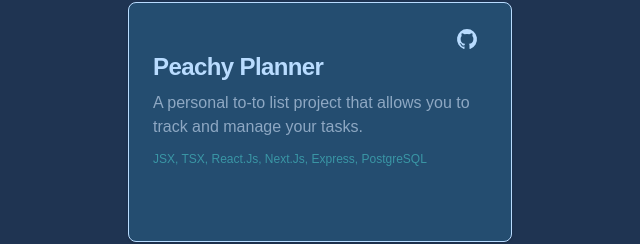
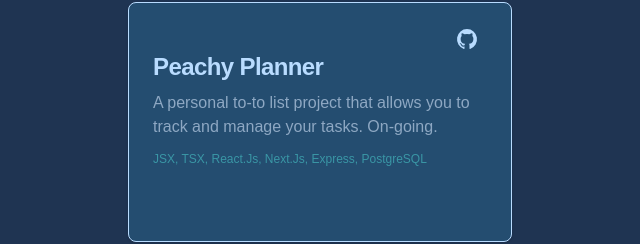
Before and after one commit to ashleyymedrano/my-pwp-ashleyymedrano, a website built with Vite: page index.html in a window 1280 px wide. Shown: the part 2595-2839 px from the top of the page, 320-960 px from the left. Built offline with nearby package versions, Linux system fonts and the light colour scheme.

Commit message:
Added Project Card #3

```diff
--- a/index.html
+++ b/index.html
@@ -368,7 +368,7 @@
       <!--This next part is for text-->
       <div>
         <h5 class="mb-2 text-2xl font-bold tracking-tight text-[#B9DCFF]">Peachy Planner</h5>
-        <p class="mb-3 font-normal text-[#8EA8C3]">A personal to-to list project that allows you to track and manage your tasks.</p>
+        <p class="mb-3 font-normal text-[#8EA8C3]">A personal to-to list project that allows you to track and manage your tasks. On-going. </p>
         <p class="text-xs text-opacity-50 text-[#4fe0dc]">JSX, TSX, React.Js, Next.Js, Express, PostgreSQL</p>
       </div>
     </div>
```
